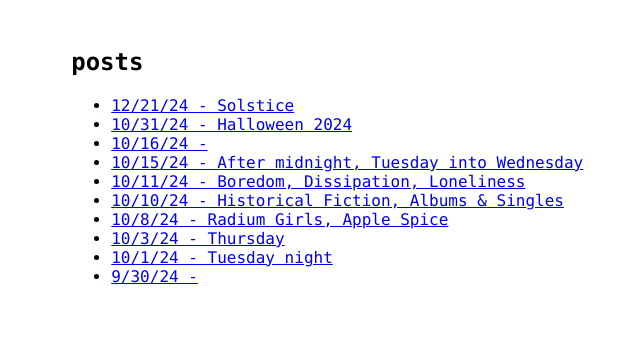
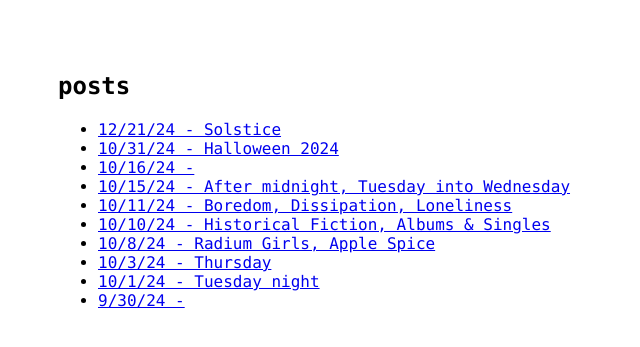
Before and after one commit to popempire/hjhw, a Jekyll site: the page built from index.html, in a window 1280 px wide. Shown: the top 347 px of the page, without its empty margins (222-862 px from the left). Built offline with Jekyll 4.4.1, drawn with Linux system fonts in a browser that asks for light colours.

Commit message:
Update style.css

```diff
--- a/css/style.css
+++ b/css/style.css
@@ -1,12 +1,21 @@
 html {
   font-family: "Consolas", monospace;
   font-size: 16px;
+  margin: 0;
+  padding: 0;
 }
 
 body {
   font-size: 1rem;
-  width: 72ch;
+  width: 720px;
   margin: 0 auto;
+  padding: 24px;
+}
+
+@media (max-width: 720px) {
+  body {
+    margin: 0;
+  }
 }
 
 main {
```
